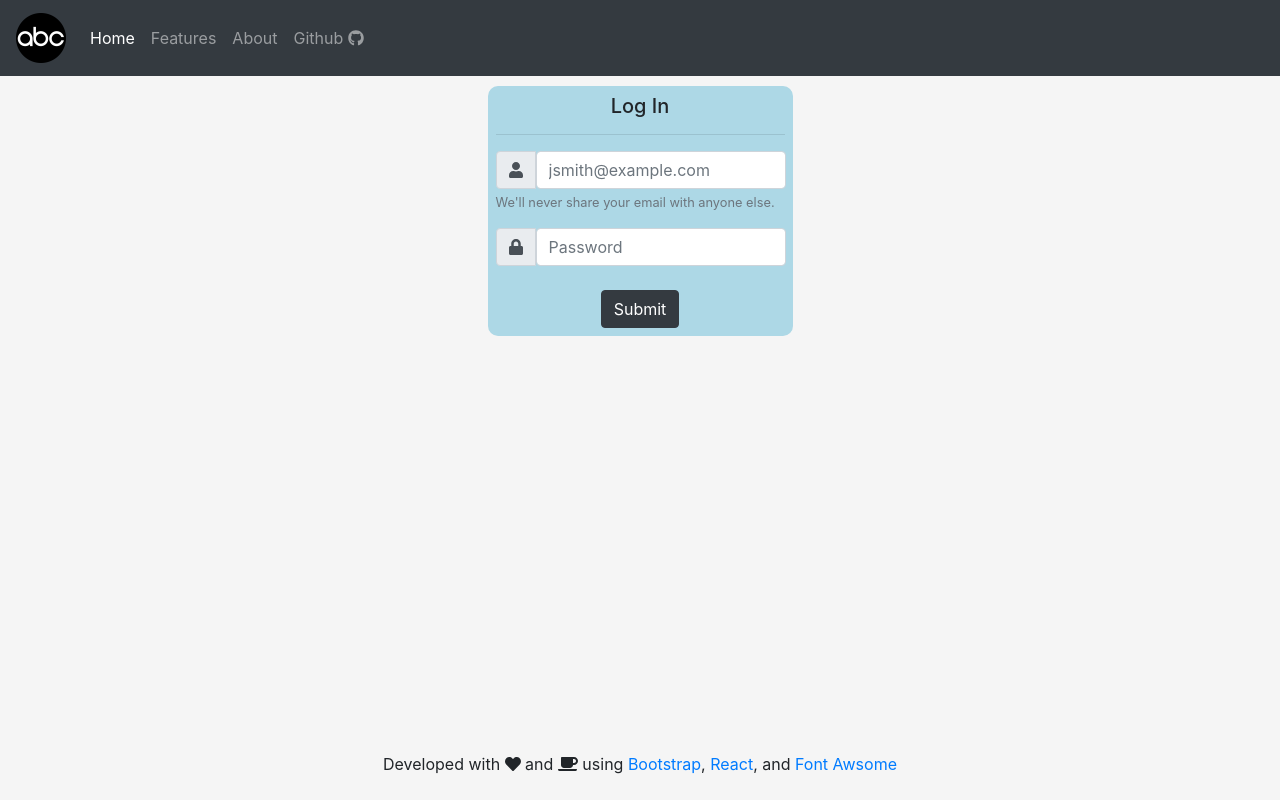
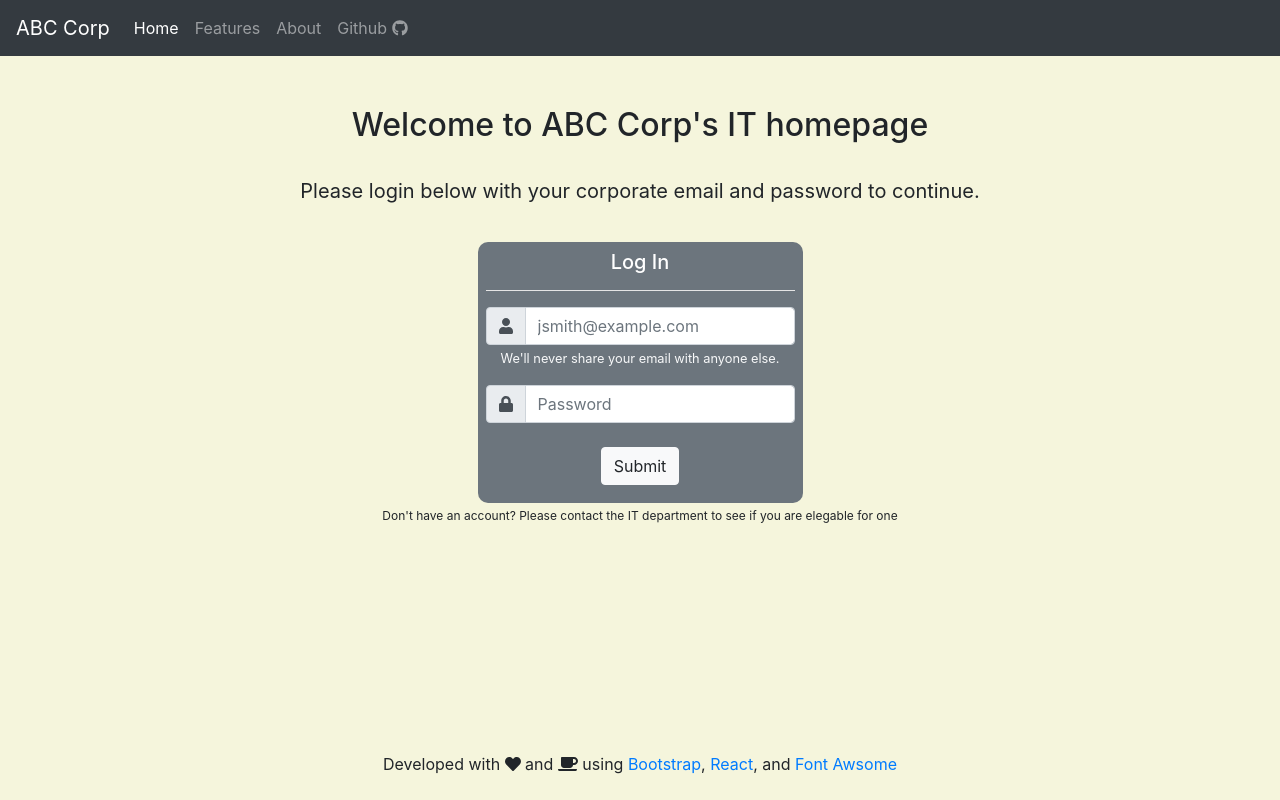
Before and after one commit to shu-csas-changgar/final-project-db-final, a React (Create React App) app in the folder Website/: page / in a window 1280 px wide. Built offline with nearby package versions, Linux system fonts and the light colour scheme.

Commit message:
Login Screen Changes
Added login text, changed page layout, added WelcomeMessage.js, cleaned out unused css attributes, and removed header_homepage.css because it was no longer needed.

```diff
--- a/Website/src/App.js
+++ b/Website/src/App.js
@@ -1,24 +1,32 @@
 import React, { Component } from 'react';
-import './homepage.css';
+import './CSS/homepage.css'
 import Footer from "./Components/footer_home"
 import Header from "./Components/header_home"
-import "./CSS/header_homepage.css"
 import Login from "./Components/login_box"
+import WelcomeMsg from "./Components/welcomeMessage"
 
 class App extends Component {
   render() {
     return (
-      <div>
-        <div className="header">
-          <Header />
-        </div>
-        <div className="App">
+        <div>
+          <div className="header">
+            <Header />
+          </div>
           <div className="d-flex justify-content-center">
-            <Login/>
+            <div className="container App">
+              <div className="flex-row justify-content-center">
+                <WelcomeMsg />
+              </div>
+              <div className="row justify-content-center" id="logIn">
+                <Login/>
+              </div>
+              <div className="d-flex mt-1 justify-content-center">
+                <p style={{fontSize:"12px"}}>Don't have an account? Please contact the IT department to see if you are elegable for one</p>
+              </div>
+            </div>
           </div>
           <Footer />
         </div>
-      </div>
         );
   }
 }
--- a/Website/src/CSS/footer.css
+++ b/Website/src/CSS/footer.css
@@ -1,10 +1,4 @@
 .footer {
-  /*
-  background-color: red;
-   */
   position: fixed;
-  /*
-  color:white;
-   */
   bottom:0;
 }
--- a/Website/src/CSS/header_homepage.css
+++ /dev/null
@@ -1,4 +0,0 @@
-.header {
-  background-color: gray;
-  color: white;
-}
--- /dev/null
+++ b/Website/src/CSS/homepage.css
@@ -0,0 +1,24 @@
+body {
+  background-color: #f5f5dc;
+  /* background-image: url("./Images/ITBackground.jpg");*/
+  background-size: cover;
+  background-repeat: no-repeat;
+  background-attachment: fixed;
+}
+
+#logIn {
+  margin-top: 20px;
+}
+
+.App {
+  margin-top: 50px;
+}
+
+@keyframes App-logo-spin {
+  from {
+    transform: rotate(0deg);
+  }
+  to {
+    transform: rotate(360deg);
+  }
+}
--- a/Website/src/CSS/login.css
+++ b/Website/src/CSS/login.css
@@ -1,9 +1,22 @@
+hr {
+  background-color: white;
+}
+
 .login {
+  width:325px;
   padding: 8px;
-  background-color: lightblue;
+  /*
+  background-color: lightBlue;
+   */
+  color:white;
   border-radius: 10px;
 }
 
-#loginInput {
-  width: 250px;
+#loginSubmit {
+  margin-bottom: 10px;
 }
+
+#inputGroup {
+  widows: 200px;
+  width: 95%;
+}
--- a/Website/src/Components/header_home.js
+++ b/Website/src/Components/header_home.js
@@ -1,5 +1,4 @@
 import React, { Component } from "react"
-import "../CSS/header_homepage.css"
 import logo from "../Images/abcLogo_resize.png"
 import { FontAwesomeIcon } from '@fortawesome/react-fontawesome'
 import { faGithub } from '@fortawesome/free-brands-svg-icons'
@@ -22,11 +21,13 @@ class Header extends Component {
     })
   }
 
+  //<img src={logo} className="navbar-brand img-fluid" alt="Responsive image"/>
+
 render(){
   const show = (this.state.menu) ? "show" : "";
   return(
       <nav className="navbar navbar-dark bg-dark navbar-expand-sm">
-        <img src={logo} className="navbar-brand img-fluid" alt="Responsive image"/>
+        <a className="navbar-brand" style={{color: "white"}}>ABC Corp</a>
         <button className="navbar-toggler" type="button" onClick={ this.toggleMenu }>
           <span className="navbar-toggler-icon"></span>
         </button>
--- a/Website/src/Components/login_box.js
+++ b/Website/src/Components/login_box.js
@@ -22,31 +22,36 @@ class Login extends Component {
   }
   render() {
     return(
-        <div className="login">
+        <div className="login bg-secondary">
           <form onSubmit={this.handleSubmit}>
             <h5 className="d-flex justify-content-center">Log In</h5>
             <hr />
+
             <div className="form-group">
               <div className="input-group">
-                <div class="input-group-prepend">
-                  <span class="input-group-text">{this.userIcon}</span>
-                  <input type="email" id="loginInput" className="form-control" placeholder="jsmith@example.com"/>
+                <div className="input-group-prepend">
+                  <span className="input-group-text" id="basic-addon1">{this.userIcon}</span>
                 </div>
+                <input type="text" className="form-control" placeholder="jsmith@example.com" aria-label="Username" aria-describedby="basic-addon1"/>
               </div>
-              <small id="emailHelp" className="form-text text-muted">We'll never share your email with anyone else.</small>
-            </div>
-            <div className="form-group">
-              <div className="input-group">
-                <div class="input-group-prepend">
-                  <span class="input-group-text">{this.lockIcon}</span>
-                  <input type="password" id="loginInput" className="form-control" placeholder="Password"/>
-                </div>
+              <div className="d-flex justify-content-center mb-3">
+                <small id="emailHelp" className="form-text text-light">We'll never share your email with anyone else.</small>
               </div>
             </div>
+
+            <div className="form-group">
+              <div className="input-group mb-3">
+                <div className="input-group-prepend">
+                  <span className="input-group-text" id="basic-addon1">{this.lockIcon}</span>
+                </div>
+                <input type="password" className="form-control" placeholder="Password" aria-label="Username" aria-describedby="basic-addon1"/>
+              </div>
+            </div>
+
             <div className='d-flex justify-content-center mt-4'>
-              <button type="Log In" className="btn btn-dark ">Submit</button>
+              <button type="Log In" style={{marginBottom:"10px"}} className="btn btn-light ">Submit</button>
             </div>
-            </form>
+          </form>
         </div>
     )
   }
--- /dev/null
+++ b/Website/src/Components/welcomeMessage.js
@@ -0,0 +1,19 @@
+import React from 'react'
+
+
+function WelcomeMsg() {
+  return(
+      <div className="container justify-content-center">
+        <div className="d-flex justify-content-center">
+          <h2>Welcome to ABC Corp's IT homepage</h2>
+        </div>
+        <div className="d-flex mt-4 justify-content-center">
+          <p style={{fontSize:"20px"}}>Please login below with your corporate email and password to continue.</p>
+        </div>
+      </div>
+
+  )
+}
+
+
+export default WelcomeMsg
--- a/Website/src/homepage.css
+++ /dev/null
@@ -1,42 +0,0 @@
-body {
-  background-color: whitesmoke;
-  /* background-image: url("./Images/ITBackground.jpg");*/
-  background-size: cover;
-  background-repeat: no-repeat;
-  background-attachment: fixed;
-}
-
-.App {
-  margin: 10px;
-  //text-align: center;
-}
-
-.note {
-  background-color: rgb(173, 216, 230, 0.8);
-  border-radius: 10px;
-}
-
-.App-logo {
-  animation: App-logo-spin infinite 20s linear;
-  height: 40vmin;
-  pointer-events: none;
-}
-
-.App-header {
-  background-color: #282c34;
-  font-size: calc(10px + 2vmin);
-  color: white;
-}
-
-.App-link {
-  color: #61dafb;
-}
-
-@keyframes App-logo-spin {
-  from {
-    transform: rotate(0deg);
-  }
-  to {
-    transform: rotate(360deg);
-  }
-}
--- a/Website/src/index.css
+++ b/Website/src/index.css
@@ -12,3 +12,7 @@ code {
   font-family: source-code-pro, Menlo, Monaco, Consolas, "Courier New",
     monospace;
 }
+
+body,html {
+  height: 100%;
+}
```
